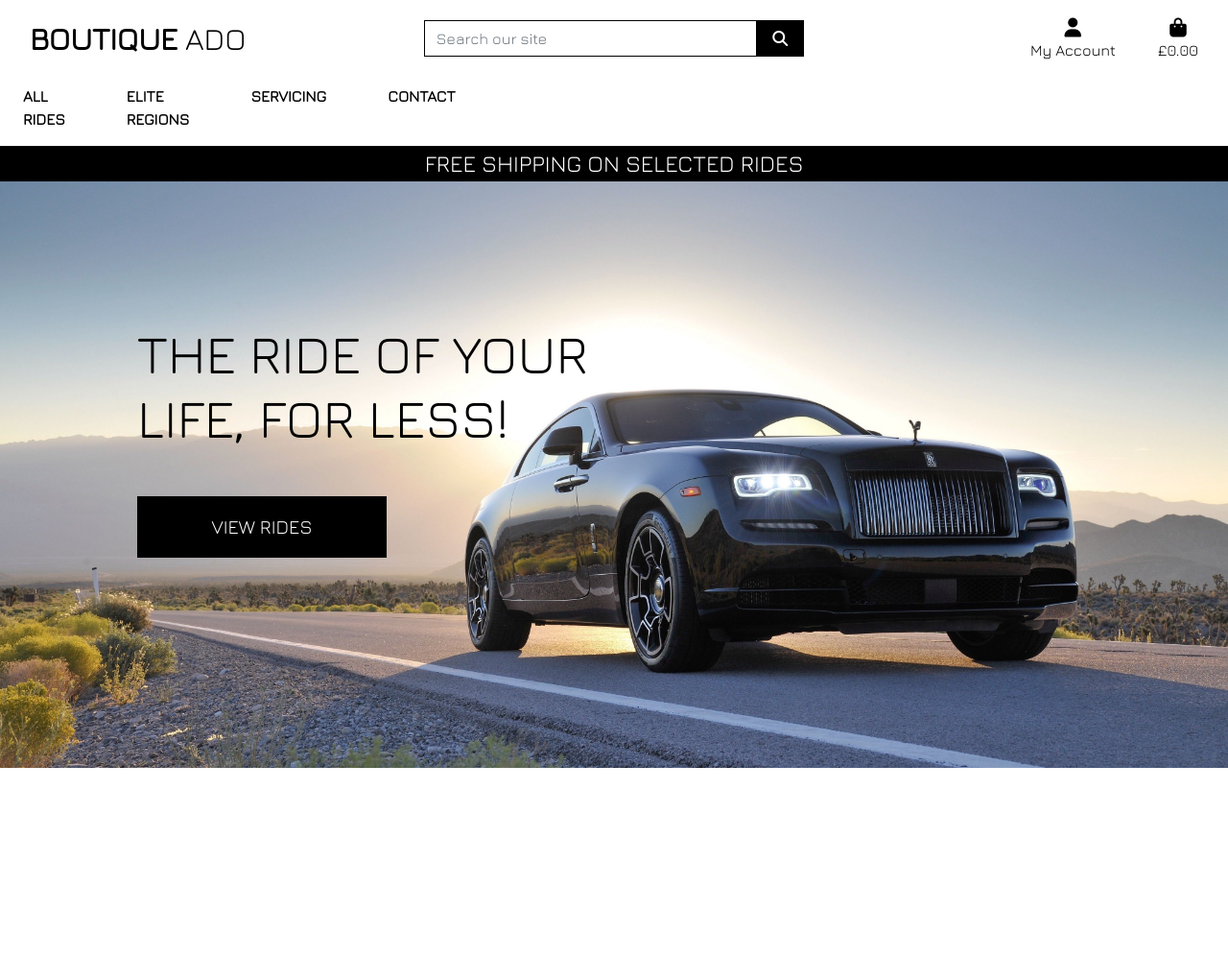
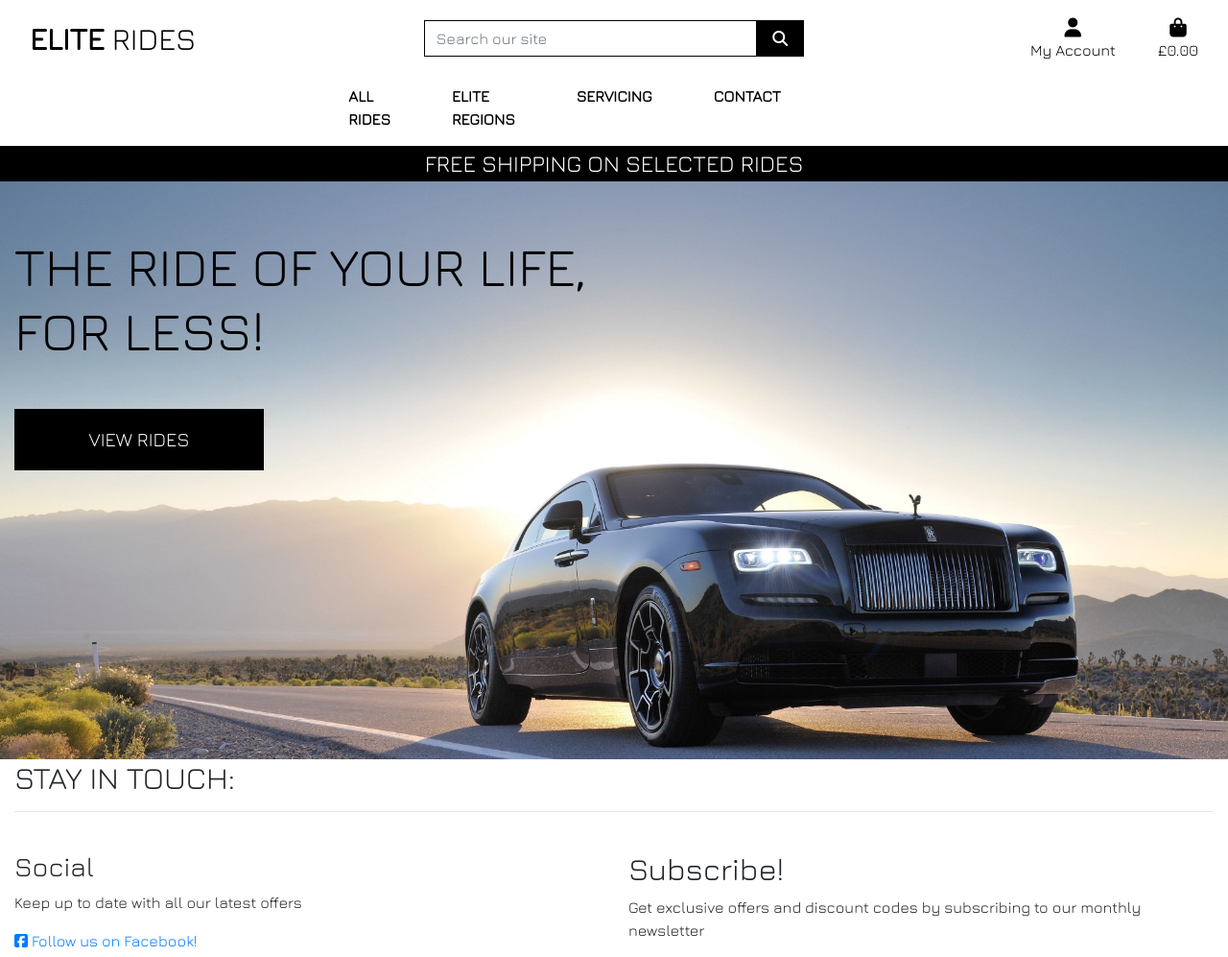
Before and after one commit to kslg/elite-rides, a Django app: page / in a window 1280 px wide. Shown: the whole page at 96% size. Before the commit the page ends 800 px from the top, so only its background shows below. Run offline with Django 3.2, Linux system fonts and the light colour scheme; some libraries are stand-ins or nearby versions.

Commit message:
Updated header and nav elements for a better reposponsive layout. Added the footer section

```diff
--- a/home/templates/home/index.html
+++ b/home/templates/home/index.html
@@ -10,9 +10,9 @@
 {% endblock %}
 
 {% block content %}
-    <div class="container h-100">
-        <div class="row h-100">
-            <div class="col-7 col-md-6 my-auto">
+    <div class="container hero-img w-100">
+        <div class="row">
+            <div class="col-7 col-md-6 my-auto hero-content">
                 <h1 class="display-4 logo-font text-black">
                     The ride of your life, for less!
                 </h1>
@@ -25,3 +25,30 @@
         </div>
     </div>
 {% endblock %}
+
+{% block page_footer %}
+    <footer class="container-wrapper">
+        <div class="container quotes-container content-container">
+        <section class="footer">
+            <div class="row">
+            <div class="col-12 page-header mb-4">
+                <h2 class="text-uppercase">Stay in touch:</h2>
+                <hr class="block-divider block-divider--short">
+            </div>
+        </div>
+        <div class="row">
+            <div class="col-12 col-md-6">
+            <h3>Social</h3>
+            <p>Keep up to date with all our latest offers</p>
+            <a href="#" target="_blank"><i class="fab fa-facebook-square"></i> Follow us on Facebook!</a>
+            </div>
+            <div class="col-12 col-md-6">
+            <h2>Subscribe!</h2>
+            <p>Get exclusive offers and discount codes by subscribing to our monthly newsletter</p>
+            <!-- Mailchimp signup form here -->
+            </div>
+        </div>
+        </section>
+    </div>
+    </footer>
+{% endblock %}
--- a/static/css/base.css
+++ b/static/css/base.css
@@ -1,13 +1,25 @@
+
+/* helps browsers and devices scale the site more smoother */
+*{
+    margin: 0;
+    padding: 0;
+    box-sizing: border-box;
+}
+
 html {
     height: 100%;
 }
 
 body {
-    background: url('/media/homepage_background.jpg') no-repeat center center fixed;
+    font-family: 'Jura', sans-serif;
+}
+
+.hero-img {
+    background: url('/media/homepage_background.jpg') no-repeat center center;
     background-size: cover;
-    height: calc(100vh - 164px);
+    height: calc(100vh - 173px);
     color: #555;
-    font-family: 'Jura', sans-serif;
+    width: 100%;
 }
 
 /* from Bulma */
@@ -60,12 +72,16 @@ body {
     background: #000 !important;
 }
 
+.hero-content {
+    padding-top: 5rem;
+}
+
 /* -------------------------------- Media Queries */
 
 /* Slightly larger container on xl screens */
 @media (min-width: 1200px) {
   .container {
-    max-width: 80%;
+    max-width: 100%;
   }
 }
 
--- a/templates/base.html
+++ b/templates/base.html
@@ -39,7 +39,7 @@
         <div id="topnav" class="row bg-white pt-lg-2 d-none d-lg-flex">
             <div class="col-sm col-lg-4 my-auto py-1 py-lg-0 text-center text-lg-left">
                 <a href="{% url 'home' %}" class="nav-link main-logo-link">
-                    <h2 class="logo-font text-black my-0"><strong>Boutique</strong> Ado</h2>
+                    <h2 class="logo-font text-black my-0"><strong>Elite</strong> Rides</h2>
                 </a>
             </div>
             <div class="col-sm col-lg-4 my-auto py-1 py-lg-0">
@@ -96,7 +96,7 @@
             </div>
         </div>
         <div class="row bg-white">
-            <nav class="navbar navbar-expand-lg navbar-light w-100">
+            <nav class="navbar navbar-expand-lg navbar-light mx-auto">
                 {% include 'includes/main-nav.html' %}
                 {% include 'includes/mobile-top-header.html' %}
             </nav>
@@ -118,9 +118,10 @@
     {% block content %}
     {% endblock %}
 
+    {% block page_footer %}
+    {% endblock %}
+
     {% block postloadjs %}
     {% endblock %}
-
-
     </body>
 </html>
```
Also changed, not shown: templates/includes/main-nav.html (+2 -5 lines). Lines whose indentation alone changed are shown as unchanged.
